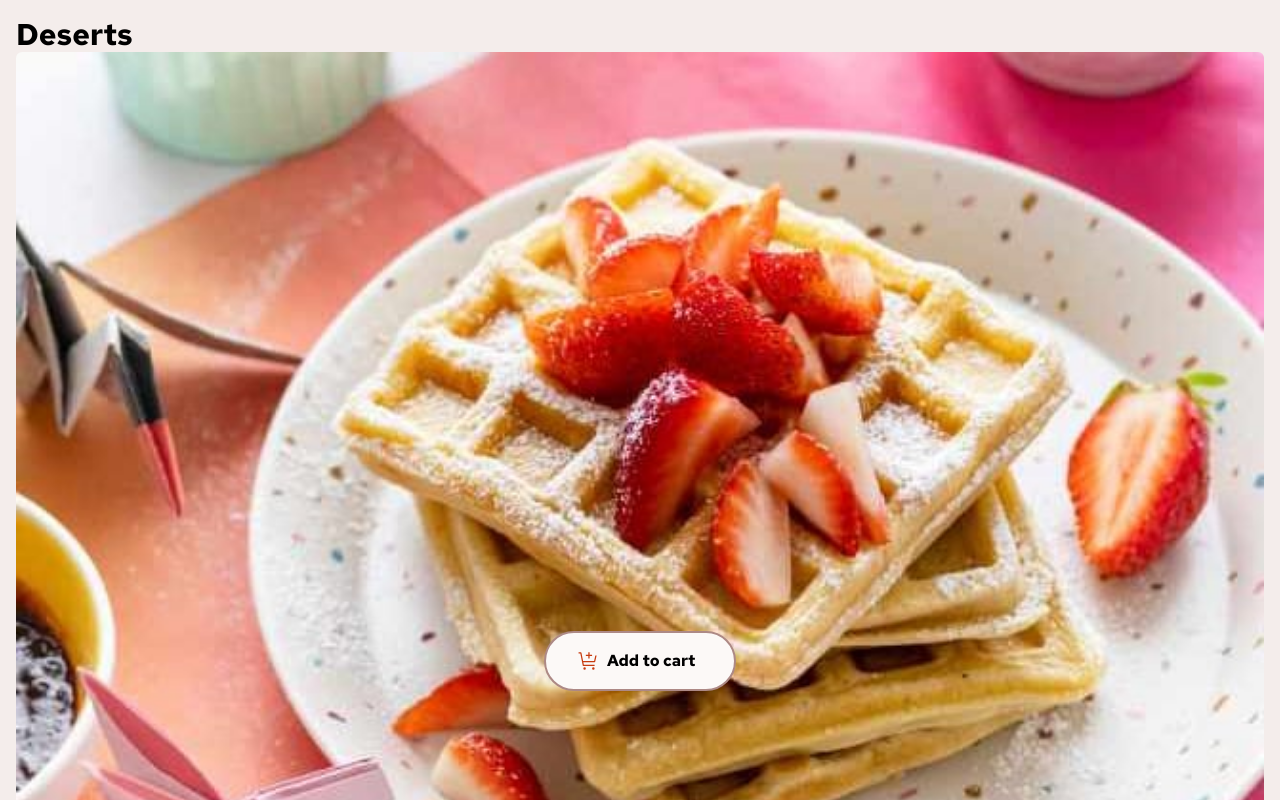
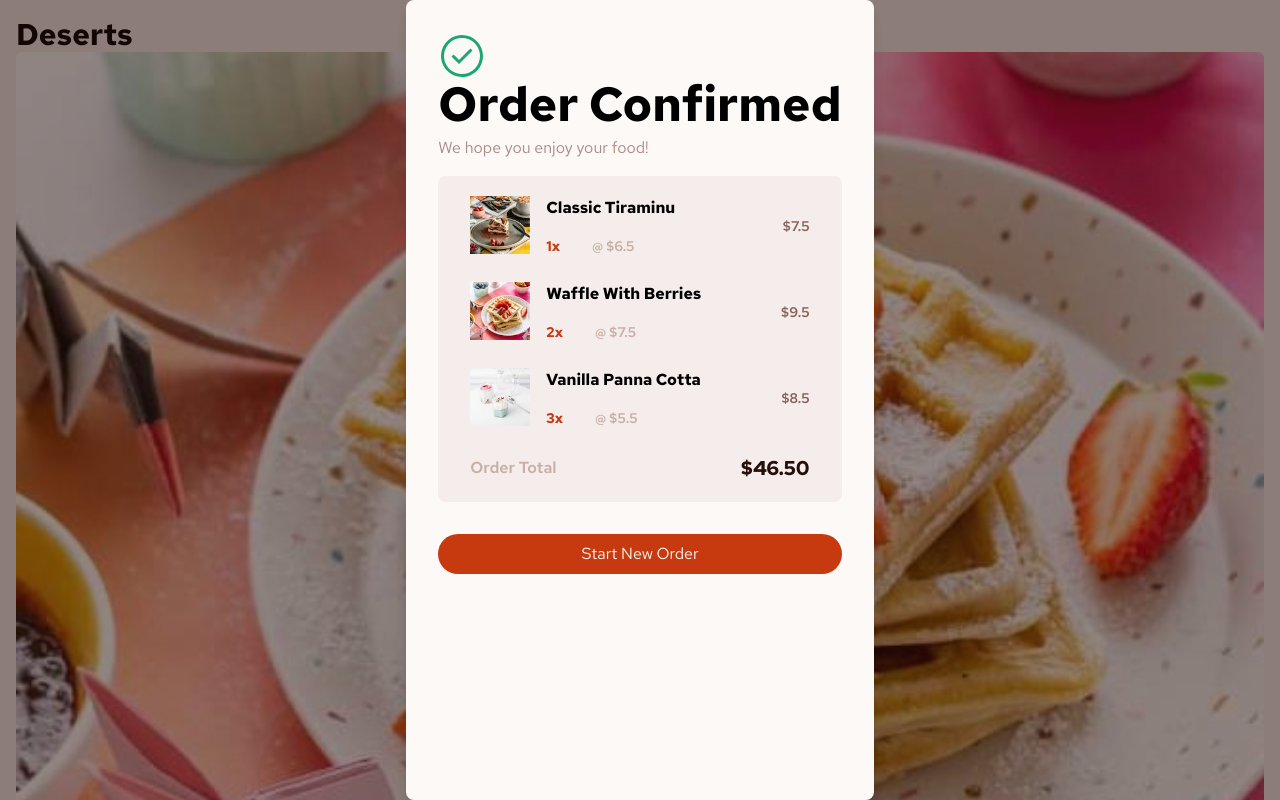
Before and after one commit to Adebemdev/product-list-app, a React (Vite) app: page / in a window 1280 px wide. Built offline with nearby package versions, Linux system fonts and the light colour scheme.

Commit message:
Feat: done with the ui view

```diff
--- a/package.json
+++ b/package.json
@@ -26,6 +26,8 @@
     "eslint-plugin-react-refresh": "^0.4.9",
     "globals": "^15.9.0",
     "postcss": "^8.4.47",
+    "prettier": "^3.3.3",
+    "prettier-plugin-tailwindcss": "^0.6.8",
     "tailwindcss": "^3.4.13",
     "vite": "^5.4.1",
     "vite-plugin-eslint": "^1.8.1"
--- a/src/App.jsx
+++ b/src/App.jsx
@@ -3,6 +3,7 @@ import Cart from './features/cart/Cart';
 import Menu from './features/menu/Menu';
 import { Header } from './ui/Header';
 import { useEffect } from 'react';
+import Order from './features/order/Order';
 
 function App() {
   const [menu, setMenu] = useState([]);
@@ -17,10 +18,11 @@ function App() {
   }, []);
 
   return (
-    <main className="bg-rose100 min-h-screen h-screen overflow-hidden p-4 mobile:overflow-scroll mobile:grid mobile:grid-rows-[1fr_1fr] desktop:grid desktop:grid-cols-[1fr_auto] desktop:gap-x-8  desktop:grid-rows-[50px_1fr]">
+    <main className="relative h-screen min-h-screen overflow-hidden bg-rose100 p-4 mobile:grid mobile:grid-rows-[1fr_1fr] mobile:overflow-scroll desktop:grid desktop:grid-cols-[1fr_auto] desktop:grid-rows-[50px_1fr] desktop:gap-x-8">
       <Header />
       <Menu menu={menu} />
       <Cart />
+      <Order />
     </main>
   );
 }
--- a/src/features/cart/Cart.jsx
+++ b/src/features/cart/Cart.jsx
@@ -24,8 +24,8 @@ const cartData = [
 
 const Cart = () => {
   return (
-    <section className="bg-rose50 mt-8 rounded-lg mobile:w-full mobile:p-4 desktop:p-8 desktop:h-[500px] desktop:col-start-2 desktop:col-end-3">
-      <h3 className="text-red text-xl font-bold desktop:text-xl">
+    <section className="mt-8 rounded-lg bg-rose50 mobile:w-full mobile:p-4 desktop:col-start-2 desktop:col-end-3 desktop:min-h-[420px] desktop:p-4">
+      <h3 className="text-xl font-bold text-red desktop:text-xl">
         Your cart (0)
       </h3>
 
@@ -33,16 +33,18 @@ const Cart = () => {
         <CartItem cartItem={cartItem} key={index} />
       ))}
 
-      <div className="flex py-4 items-center justify-between">
-        <p className="text-lg capitalize">order total</p>
-        <p className="font-bold text-xl text-rose900">$46.50</p>
+      <div className="flex items-center justify-between py-3">
+        <p className="text-base font-medium capitalize text-rose300">
+          order total
+        </p>
+        <p className="text-xl font-bold text-rose900">$46.50</p>
       </div>
-      <div className="flex flex-col gap-2">
+      <div className="flex flex-col gap-3">
         <Button type="subTertiary">
           <img src={carbonNeutralIcon} alt="" className="" />
           <span className="text-sm tracking-tight">
             This is a{' '}
-            <span className="text-rose900 font-bold">carbon-neutral</span>{' '}
+            <span className="font-bold text-rose900">carbon-neutral</span>{' '}
             delivery
           </span>
         </Button>
--- a/src/features/cart/CartItem.jsx
+++ b/src/features/cart/CartItem.jsx
@@ -3,21 +3,21 @@ import removeItemIcon from '../../assets/icons/icon-remove-item.svg';
 const CartItem = ({ cartItem }) => {
   return (
     <div>
-      <div className="flex items-center py-4 divide border-b-2 border-rose100">
+      <div className="divide flex items-center border-b-2 border-rose100 py-3">
         <div className="flex-1">
-          <p className="text-lg font-bold capitalize">{cartItem.name}</p>
+          <p className="text-base font-bold capitalize">{cartItem.name}</p>
           <div className="flex items-center gap-8">
-            <p className="text-red text-sm font-bold">{cartItem.quantity}</p>
-            <p className="font-medium text-rose300 text-sm">
+            <p className="text-sm font-bold text-red">{cartItem.quantity}x</p>
+            <p className="text-sm font-medium text-rose300">
               @ ${cartItem.price}
             </p>
-            <p className=" text-rose500 font-medium text-sm">
+            <p className="text-sm font-medium text-rose500">
               ${cartItem.totalPrice}
             </p>
           </div>
         </div>
 
-        <div className="border-2 border-rose400 p-1 rounded-full">
+        <div className="rounded-full border-2 border-rose400 p-1">
           <img src={removeItemIcon} alt="" className="" />
         </div>
       </div>
--- a/src/features/menu/MenuItem.jsx
+++ b/src/features/menu/MenuItem.jsx
@@ -26,24 +26,24 @@ const MenuItem = ({ product }) => {
             type="image/jpeg"
           />
           <source media="" srcSet={image.thumbnail} type="image/jpeg" />
-          <img src={image.mobile} alt="" className="rounded-md flex-1" />
+          <img src={image.mobile} alt="" className="flex-1 rounded-md" />
         </picture>
       </figure>
-      <div className="flex flex-col mt-8">
+      <div className="mt-8 flex flex-col">
         <p className="text-rose400">{category}</p>
-        <p className="text-rose900 font-bold">{name}</p>
-        <p className="text-red font-medium">${price.toFixed(2)}</p>
+        <p className="font-bold text-rose900">{name}</p>
+        <p className="font-medium text-red">${price.toFixed(2)}</p>
       </div>
 
       {isOpen && (
         <Button onClick={() => setIsOpen((open) => !open)} type="primary">
-          <img src={addToCartIcon} alt="" className="" />
+          <img src={addToCartIcon} alt="" />
           <span className="font-bold">Add to cart</span>
         </Button>
       )}
       {!isOpen && (
         <Button type="secondary">
-          <div className="w-6 h-6 border-2 border-rose50 rounded-full hover:bg-rose50 flex items-center justify-center">
+          <div className="flex h-6 w-6 items-center justify-center rounded-full border-2 border-rose50 hover:bg-rose50">
             <svg
               xmlns="http://www.w3.org/2000/svg"
               width="10"
@@ -55,12 +55,11 @@ const MenuItem = ({ product }) => {
             </svg>
           </div>
           <span className="text-rose50">0</span>
-          <div className="w-6 h-6 border-2 rounded-full hover:bg-rose50  border-rose50 flex items-center justify-center">
+          <div className="flex h-6 w-6 items-center justify-center rounded-full border-2 border-rose50 hover:bg-rose50">
             <svg
               xmlns="http://www.w3.org/2000/svg"
               width="10"
               height="10"
-              class="fill-current"
               fill="none"
               viewBox="0 0 10 10"
             >
--- /dev/null
+++ b/src/features/order/Order.jsx
@@ -0,0 +1,64 @@
+import Button from '../../ui/Button';
+import orderIcon from '../../assets/icons/icon-order-confirmed.svg';
+import OrderItem from './OrderItem';
+import classicImg from '../../../public/assets/images/image-tiramisu-thumbnail.jpg';
+import waffleImg from '../../../public/assets/images/image-waffle-thumbnail.jpg';
+import pannaImg from '../../../public/assets/images/image-panna-cotta-thumbnail.jpg';
+const orderData = [
+  {
+    name: 'classic tiraminu',
+    image: classicImg,
+    price: 6.5,
+    quantity: 1,
+    totalPrice: 7.5,
+  },
+  {
+    name: 'waffle with berries',
+    image: waffleImg,
+    price: 7.5,
+    quantity: 2,
+    totalPrice: 9.5,
+  },
+  {
+    name: 'vanilla panna cotta',
+    image: pannaImg,
+    price: 5.5,
+    quantity: 3,
+    totalPrice: 8.5,
+  },
+];
+
+const Order = () => {
+  return (
+    <div>
+      <div className="fixed inset-0 z-40 bg-rose900 opacity-50"></div>
+      <div className="fixed inset-0 z-50 flex items-center justify-center">
+        <div className="max-h-min rounded-lg bg-rose50 p-8 shadow-lg mobile:min-h-full desktop:col-start-2 desktop:col-end-3 desktop:h-auto desktop:w-full desktop:max-w-md">
+          <div>
+            <img src={orderIcon} alt="" className="desktop:mb-4" />
+            <p className="mb-2 text-5xl font-bold capitalize desktop:text-3xl">
+              order confirmed
+            </p>
+            <p className="mb-4 text-base text-rose400">
+              We hope you enjoy your food!
+            </p>
+          </div>
+          <div className="mb-8 mt-4 rounded-lg bg-rose100 px-8 py-2">
+            {orderData.map((orderItem, index) => (
+              <OrderItem orderItem={orderItem} key={index} />
+            ))}
+            <div className="flex items-center justify-between py-3">
+              <p className="text-base font-medium capitalize text-rose300">
+                order total
+              </p>
+              <p className="text-xl font-bold text-rose900">$46.50</p>
+            </div>
+          </div>
+          <Button type="tertiary">start new order</Button>
+        </div>
+      </div>
+    </div>
+  );
+};
+
+export default Order;
--- /dev/null
+++ b/src/features/order/OrderItem.jsx
@@ -0,0 +1,29 @@
+const OrderItem = ({ orderItem }) => {
+  const { image, name, quantity, price, totalPrice } = orderItem;
+
+  return (
+    <div>
+      <div className="divide grid-row-[1fr_auto] grid grid-cols-[auto_1fr_auto] gap-x-4 border-b-2 border-rose100 py-3">
+        <div className="row-span-3 row-start-1">
+          <img src={image} alt="" className="" width={60} />
+        </div>
+
+        <div className="flex flex-col gap-4">
+          <p className="text-base font-bold capitalize">{name}</p>
+          <div className="flex items-center gap-8">
+            <p className="text-sm font-bold text-red">{quantity}x</p>
+            <p className="text-sm font-medium text-rose300">@ ${price}</p>
+          </div>
+        </div>
+
+        <div className="flex items-center justify-center">
+          <p className="place-self-center text-sm font-medium text-rose500">
+            ${totalPrice}
+          </p>
+        </div>
+      </div>
+    </div>
+  );
+};
+
+export default OrderItem;
--- a/src/ui/Button.jsx
+++ b/src/ui/Button.jsx
@@ -1,12 +1,12 @@
 function Button({ children, onClick, type }) {
   const base =
-    'absolute border-2 bg-rose50 flex items-center gap-2 hover:text-red border-rose400 hover:shadow-lg w-48 top-2/3 left-1/2  px-8 py-4 transform -translate-x-1/2 -translate-y-1/2 flex items-center rounded-full desktop:top-2/3';
+    'absolute border-2 bg-rose50 flex items-center gap-2 hover:text-red border-rose400 hover:shadow-lg w-48 top-3/4 left-1/2  px-8 py-4 transform -translate-x-1/2 -translate-y-1/2 flex items-center rounded-full desktop:top-2/3';
   const styles = {
     primary: base + '',
     secondary:
-      'absolute border-2 bg-red border-rose400 hover:shadow-lg text-rose900 w-48 top-2/3 left-1/2 transform -translate-x-1/2 -translate-y-1/2 flex items-center justify-between gap-2 px-8 py-4 rounded-full desktop:top-2/3',
+      'absolute border-2 bg-red border-rose400 hover:shadow-lg text-rose900 w-48 top-3/4 left-1/2 transform -translate-x-1/2 -translate-y-1/2 flex items-center justify-between gap-2 px-8 py-4 rounded-full desktop:top-2/3',
     tertiary:
-      'bg-red border-rose400 hover:shadow-lg px-2 py-2 w-full text-rose50 capitalize rounded-full',
+      'bg-red border-rose400 capitalize hover:shadow-lg px-2 py-2 w-full text-rose50 capitalize rounded-full',
     subTertiary:
       'bg-rose100 w-full flex items-center justify-center px-4 py-2 hover:shadow-lg rounded-md desktop:px-4 desktop:py-2 desktop:gap-2 text-rose500',
   };
```
Also changed, not shown: .prettierrc.json (added), src/assets/icons/icon-order-confirmed.svg (renamed from public/assets/images/icon-order-confirmed.svg), 1 other file (tests, documents, lock files or other folders).
